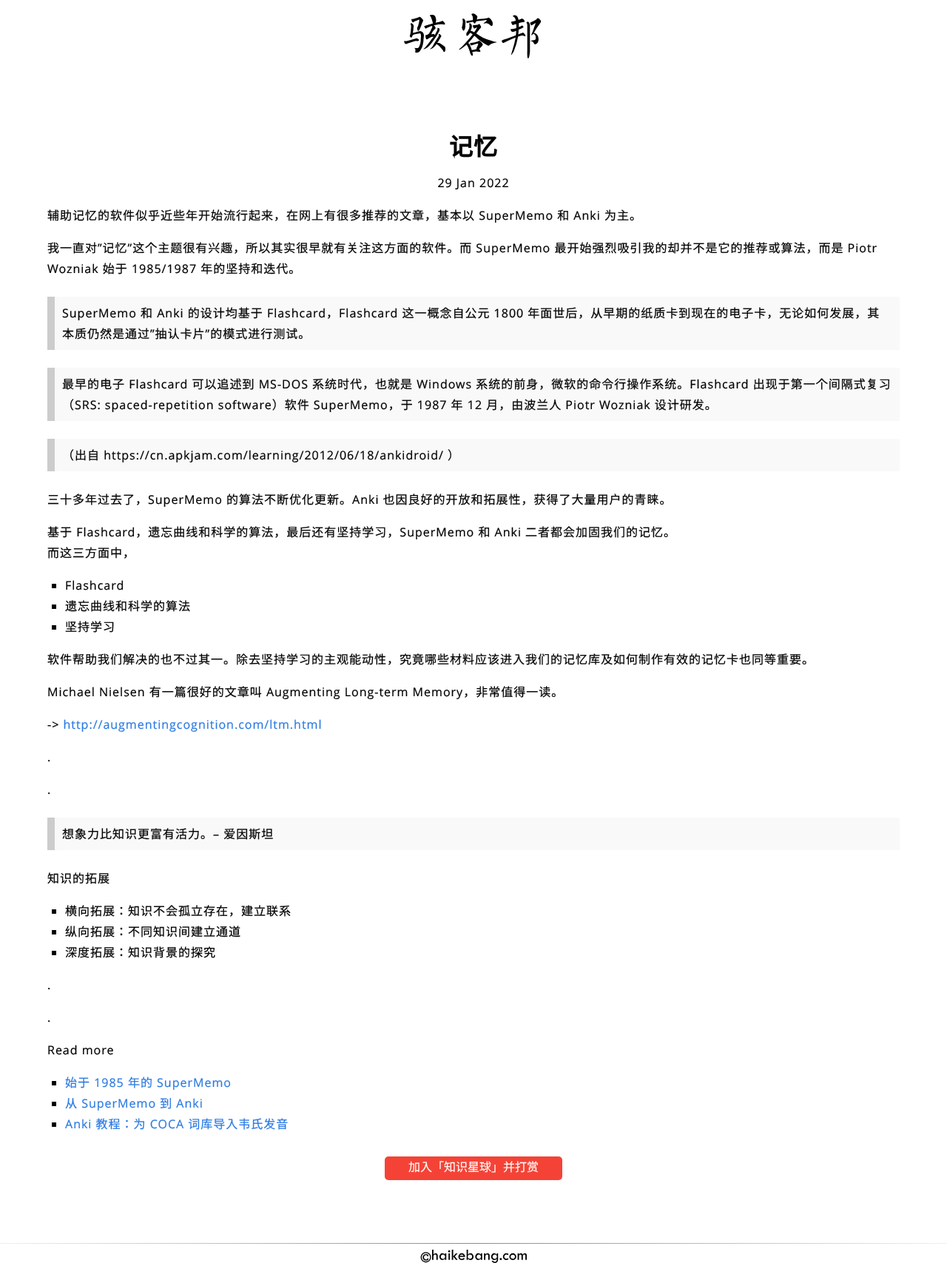
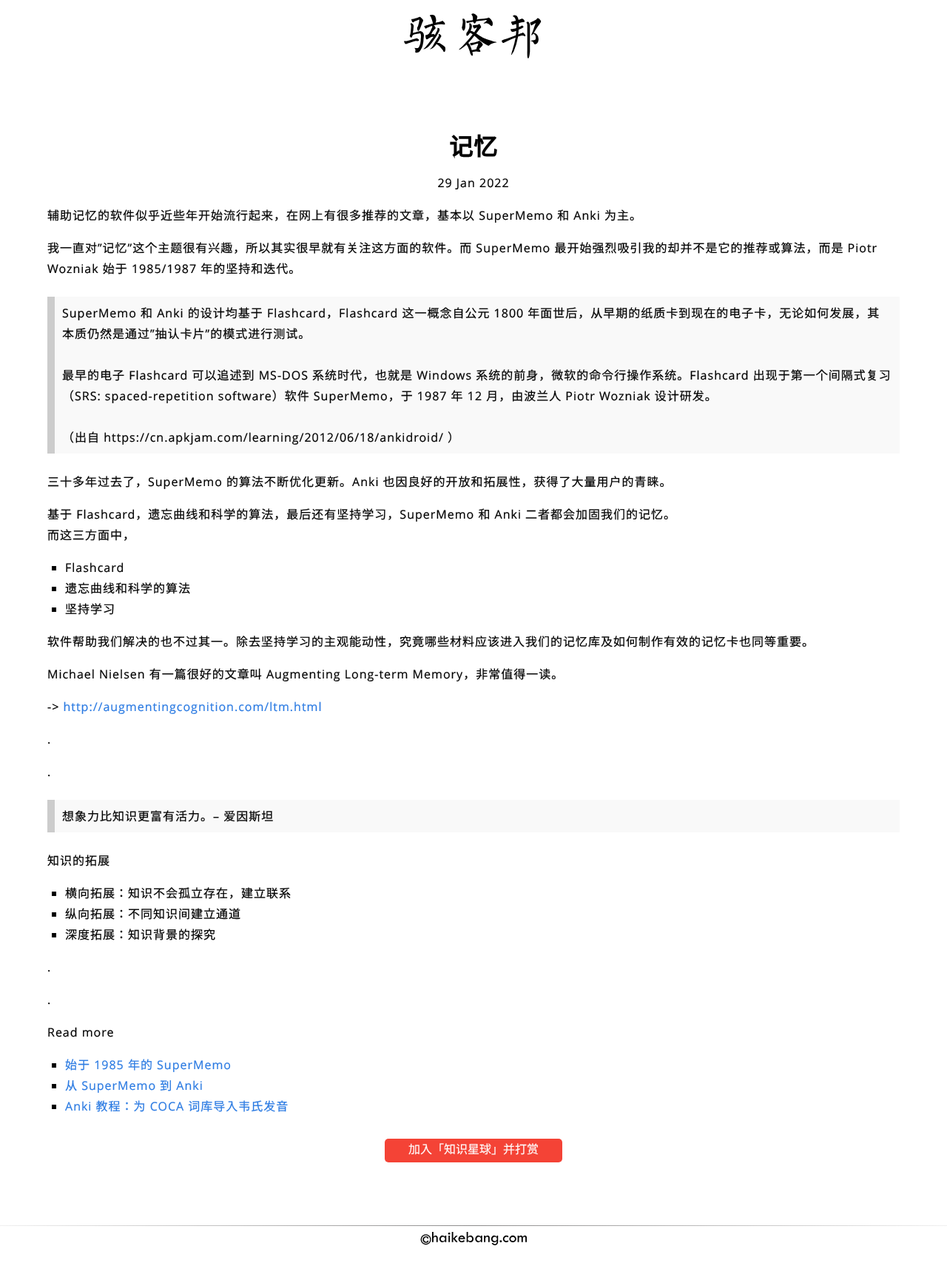
Before and after one commit to haikebangOrg/haikebang.com, a Jekyll site: the page built from _posts/2022-01-29-newsletter-3.md, in a window 1280 px wide. Shown: the whole page at 74% size. Built offline with Jekyll 4.4.1, drawn with Linux system fonts in a browser that asks for light colours; some web fonts are replaced; after the commit the page ends 1683 px from its top, so only the background shows below that.

Commit message:
line break

```diff
--- a/_posts/2022-01-29-newsletter-3.md
+++ b/_posts/2022-01-29-newsletter-3.md
@@ -19,10 +19,8 @@
 
 我一直对"记忆"这个主题很有兴趣，所以其实很早就有关注这方面的软件。而 SuperMemo 最开始强烈吸引我的却并不是它的推荐或算法，而是 Piotr Wozniak 始于 1985/1987 年的坚持和迭代。
 
-> SuperMemo 和 Anki 的设计均基于 Flashcard，Flashcard 这一概念自公元 1800 年面世后，从早期的纸质卡到现在的电子卡，无论如何发展，其本质仍然是通过"抽认卡片"的模式进行测试。
-
-> 最早的电子 Flashcard 可以追述到 MS-DOS 系统时代，也就是 Windows 系统的前身，微软的命令行操作系统。Flashcard 出现于第一个间隔式复习（SRS: spaced-repetition software）软件 SuperMemo，于 1987 年 12 月，由波兰人 Piotr Wozniak 设计研发。
-
+> SuperMemo 和 Anki 的设计均基于 Flashcard，Flashcard 这一概念自公元 1800 年面世后，从早期的纸质卡到现在的电子卡，无论如何发展，其本质仍然是通过"抽认卡片"的模式进行测试。<br />
+> 最早的电子 Flashcard 可以追述到 MS-DOS 系统时代，也就是 Windows 系统的前身，微软的命令行操作系统。Flashcard 出现于第一个间隔式复习（SRS: spaced-repetition software）软件 SuperMemo，于 1987 年 12 月，由波兰人 Piotr Wozniak 设计研发。<br />
 > （出自 https://cn.apkjam.com/learning/2012/06/18/ankidroid/ ）
 
 三十多年过去了，SuperMemo 的算法不断优化更新。Anki 也因良好的开放和拓展性，获得了大量用户的青睐。
```
